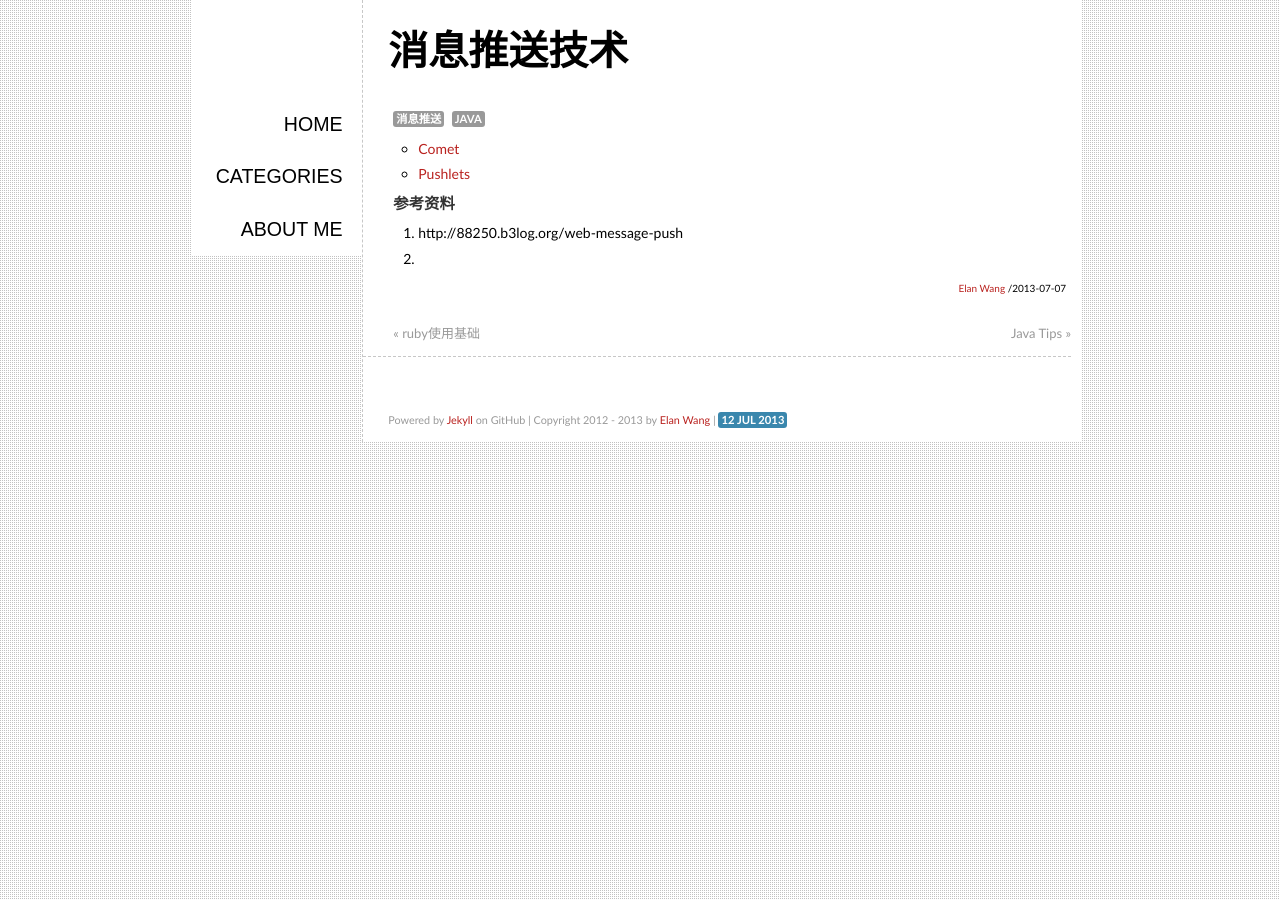
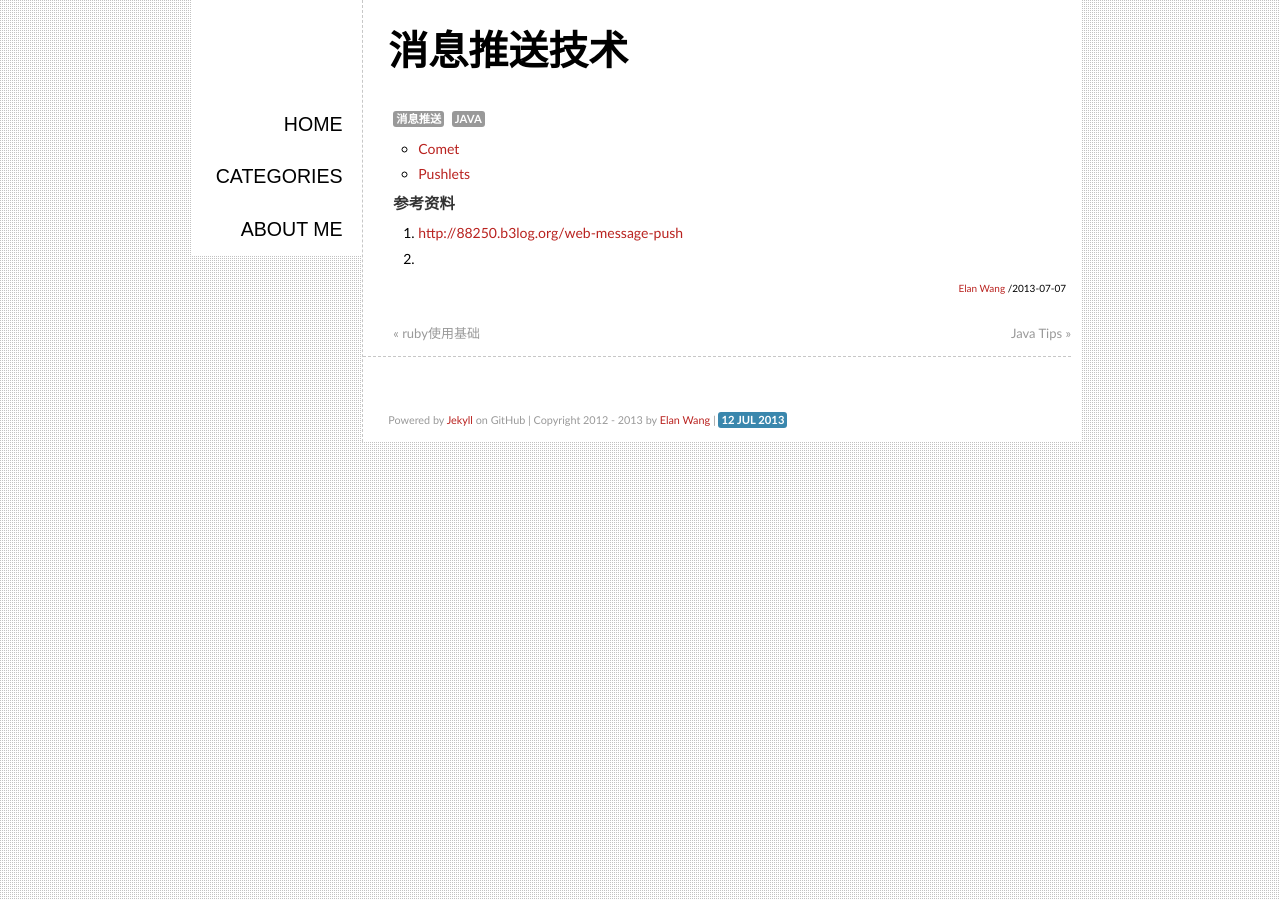
Before and after one commit to elan2wang/note, a Jekyll site: the page built from _posts/2013-07-07-mesaage-push.md, in a window 1280 px wide. Built offline with Jekyll 4.4.1, drawn with Linux system fonts in a browser that asks for light colours; Markdown is read by kramdown in place of the engine named in the settings; comment, search, counter and statistics services are not loaded.

Commit message:
edit link style

```diff
--- a/_posts/2013-07-07-mesaage-push.md
+++ b/_posts/2013-07-07-mesaage-push.md
@@ -10,5 +10,5 @@ categories: java
 
 
 ####参考资料
-1. http://88250.b3log.org/web-message-push
+1. [http://88250.b3log.org/web-message-push]()
 2.
```
